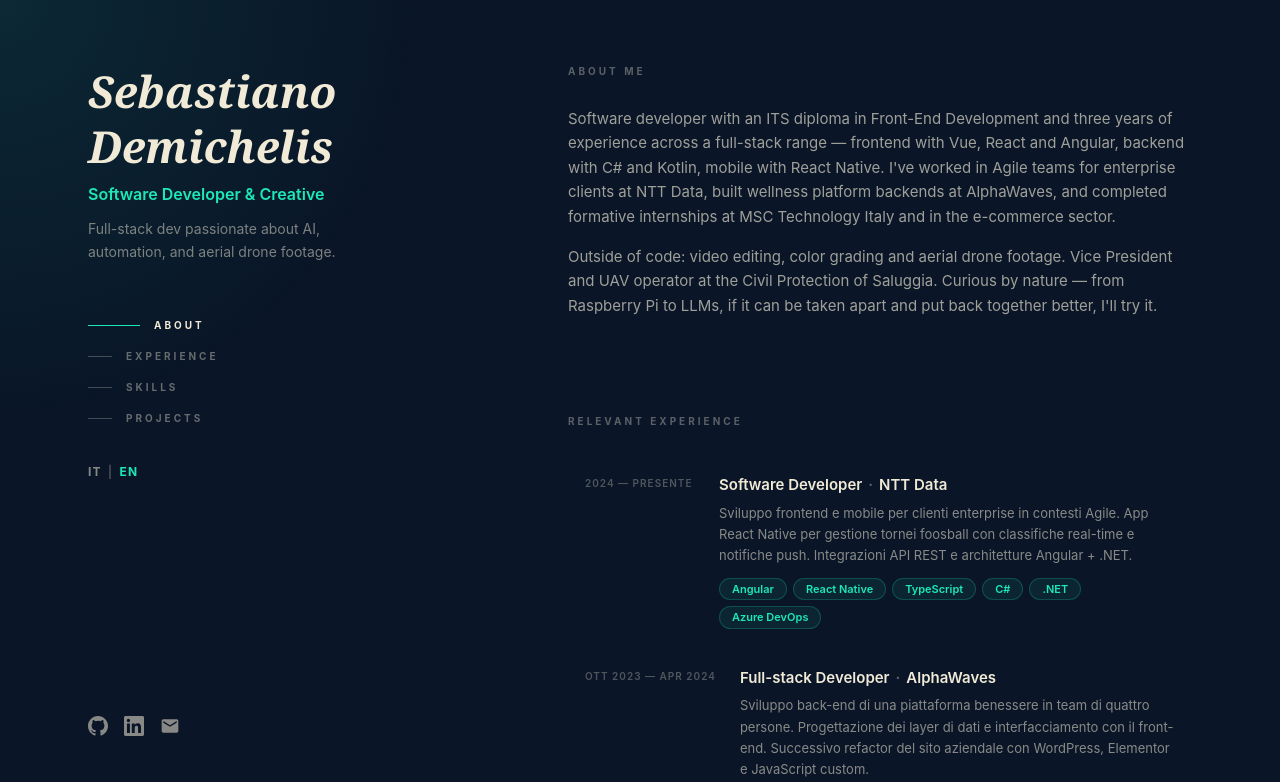
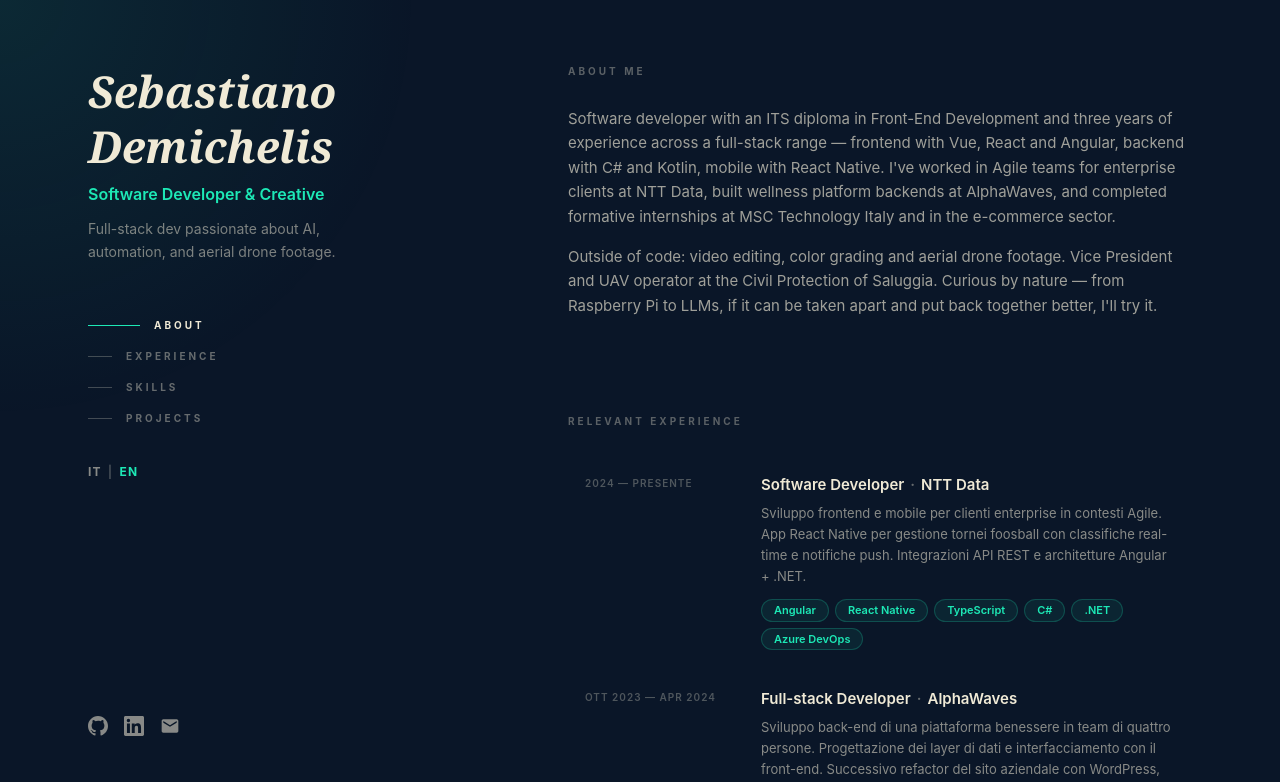
Before and after one commit to deeeemiss/portfolio, a React app: page / in a window 1280 px wide. Shown: the top 782 px of the page. Built offline with nearby package versions, Linux system fonts and the light colour scheme; the HTML template or start-up script is replaced by a standard one.

Commit message:
fix: fixed date column width to align experience entries
Co-Authored-By: Claude Sonnet 4.6 <noreply@anthropic.com>

```diff
--- a/src/components/sections/Experience.tsx
+++ b/src/components/sections/Experience.tsx
@@ -21,7 +21,7 @@ export function Experience() {
             whileHover={{ backgroundColor: 'rgba(22,51,82,0.55)', borderColor: 'rgba(29,233,182,0.12)' }}
             transition={{ duration: 0.2 }}
           >
-            <div className="text-[10px] font-semibold uppercase tracking-[1px] text-text-primary/30 md:min-w-[110px] md:pt-0.5 flex-shrink-0">
+            <div className="text-[10px] font-semibold uppercase tracking-[1px] text-text-primary/30 md:w-[152px] md:min-w-[152px] md:pt-0.5 flex-shrink-0">
               {exp.dateRange}
             </div>
 
```
